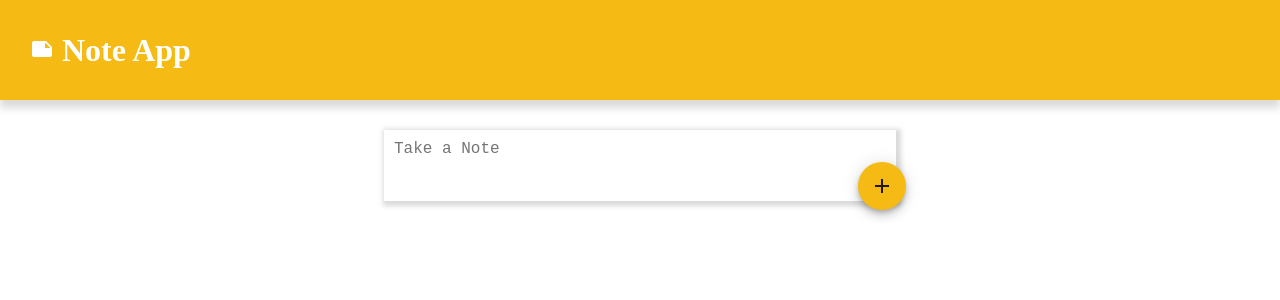
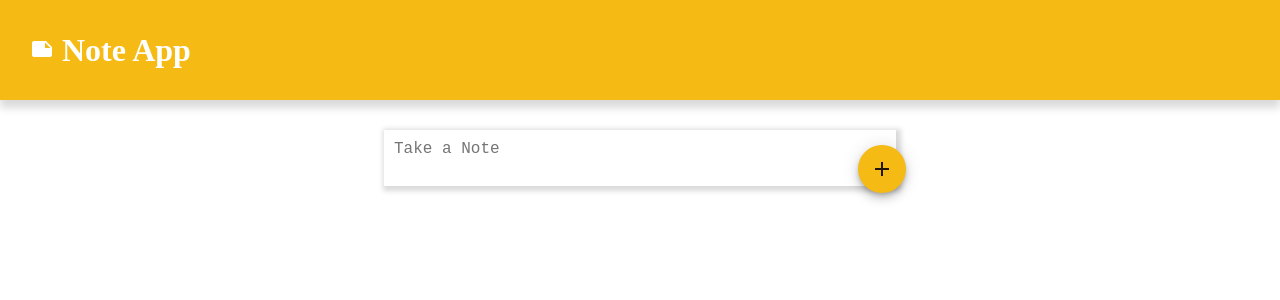
Before and after one commit to azgar0053/react-note-app, a React (Create React App) app: page / in a window 1280 px wide. Shown: the top 300 px of the page. Built offline with nearby package versions, Linux system fonts and the light colour scheme.

Commit message:
updated overflow of title and note to auto from scroll

```diff
--- a/src/Component/CreateArea/CreateArea.module.css
+++ b/src/Component/CreateArea/CreateArea.module.css
@@ -23,7 +23,7 @@
     outline: none;
     font-size: 1.5rem;
     font-weight:bolder !important;
-    overflow: scroll;
+    overflow: auto;
 }
 
 
@@ -33,7 +33,7 @@
     width: 100%;
     outline: none;
     font-size: 1rem;
-    overflow: scroll;
+    overflow: auto;
 }
 
 .addBtn {
--- a/src/Component/Note/Note.module.css
+++ b/src/Component/Note/Note.module.css
@@ -12,7 +12,7 @@
     padding-right:20px ;
     text-wrap: wrap;
     font-size: 1.5rem;
-    overflow: scroll;
+    overflow:auto;
 }
 
 .noteDiv > p {
@@ -20,7 +20,7 @@
     padding-right:20px ;
     text-wrap: wrap;
     font-size: 1rem;
-    overflow: scroll;
+    overflow: auto;
 }
 
 .deleteIcon {
```
